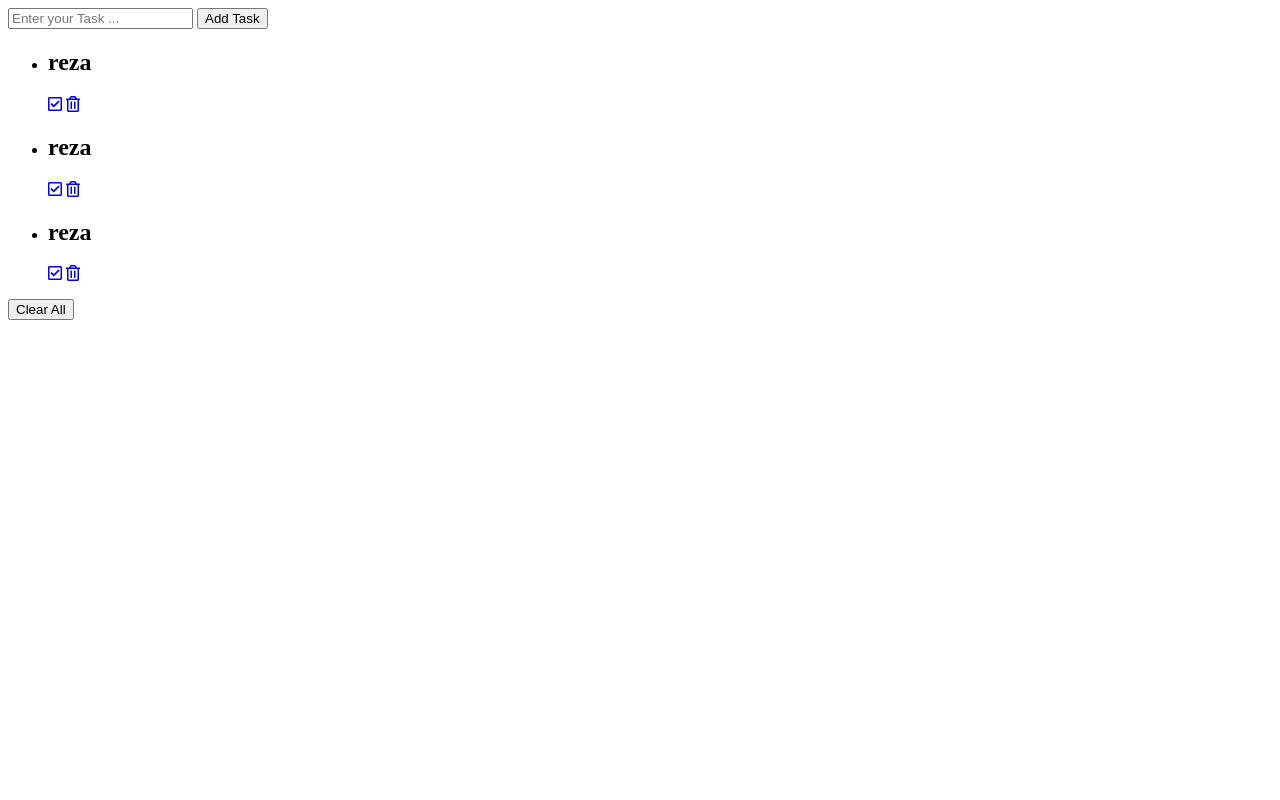
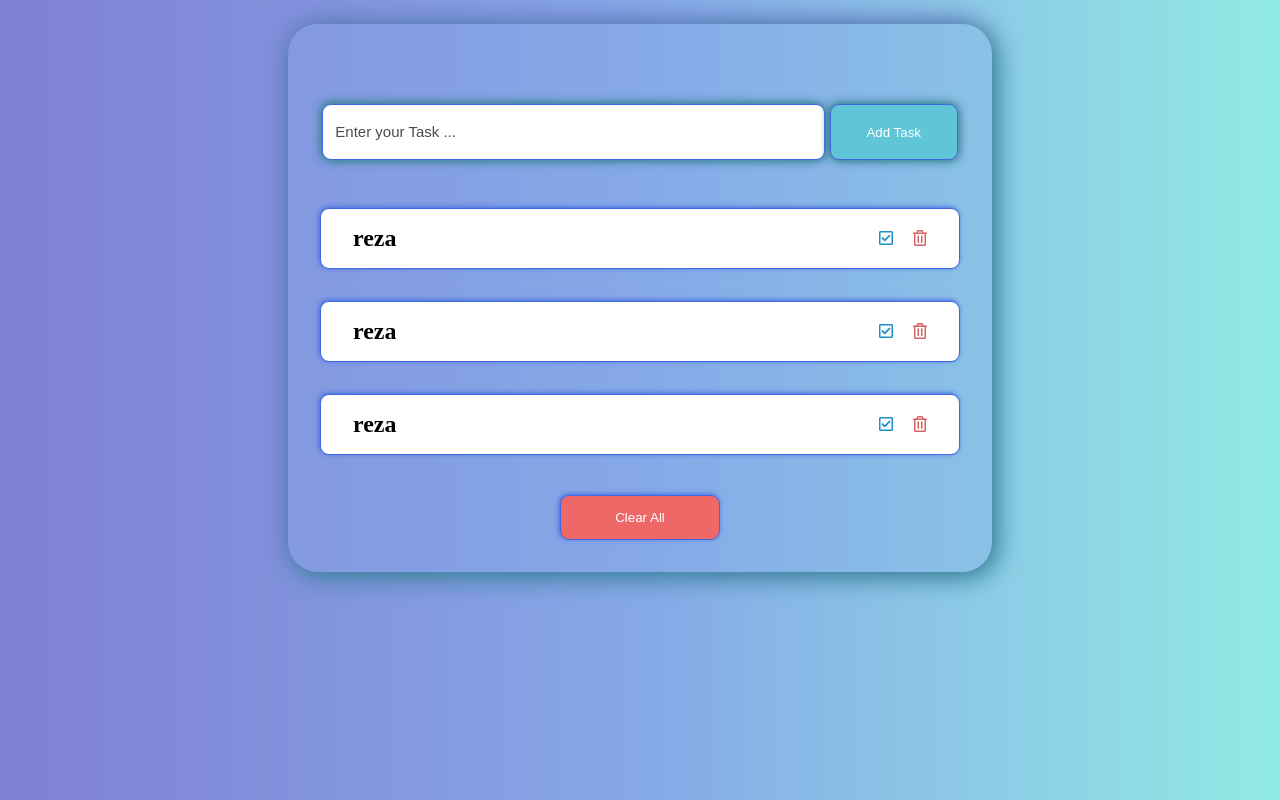
Before and after one commit to RezaAkrami/todoApp, a plain HTML site: page index.html in a window 1280 px wide. Drawn offline with Linux system fonts and the light colour scheme.

Commit message:
add css syles

```diff
--- a/assets/css/style.scss
+++ b/assets/css/style.scss
@@ -0,0 +1,125 @@
+/*Reset css*/
+*{
+    padding: 0;
+    margin: 0;
+    box-sizing: border-box;
+    outline: none;
+}
+body{
+    background: linear-gradient(to right, #7f7fd5, #86a8e7, #91eae4);
+}
+.container{
+    width: 55%;
+    margin: 1.5rem auto;
+    text-align: center;
+    padding: 2rem;
+    background-color: rgba(134,168,231,.3);
+    border-radius: 30px;
+    box-shadow: 5px 5px 25px #2f8392, -5px -5px 25px #7b7fd4;
+    #todo-form{
+        width: 100%;
+        margin: 3rem auto;
+        display: flex;
+        align-items: center;
+        justify-content: center;
+        flex-wrap: wrap;
+        #todo-form__input{
+            width: 78.5%;
+            border-radius: 9px;
+            border: 1px solid royalblue;
+            box-shadow: -1px -1px 10px rgb(55, 127, 145) , 1px 1px 10px rgb(63, 140, 160);
+            height:3.5rem;
+            margin-right: 5px;
+            &::placeholder{
+                color: rgb(78, 74, 74);
+                padding-left: 12px;
+                font-size: 15px;
+            }
+            &:focus{
+                outline: none;
+                box-shadow: -1px -1px 10px rgb(55, 127, 145) , 1px 1px 10px rgb(63, 140, 160);
+                border: 1.5px solid royalblue;
+            }
+        }
+
+        #todo-form__subit-btn{
+            width: 20%;
+            border-radius: 9px;
+            border: 1px solid royalblue;
+            box-shadow: -1px -1px 10px rgb(55, 127, 145) , 1px 1px 10px rgb(63, 140, 160);
+            background-color: #5fc6d8;
+            color: white;
+            height: 3.5rem;
+            cursor: pointer;
+            &:hover{
+                box-shadow: -1px -1px 5px royalblue;
+                border: 1.5px solid royalblue;
+                font-size: 15px;
+            }
+        }
+    }
+
+    #todo-list{
+        width: 100%;
+        list-style: none;
+        .todo-list__item{
+            width: 100%;
+            display: flex;
+            align-items: center;
+            justify-content: space-between;
+            padding: 1rem 2rem;
+            margin-top: 2rem;
+            border: 1px solid royalblue;
+            border-radius: 9px; background-color: aqua;
+            background-color: white;
+            box-shadow: -1px -1px 5px royalblue;
+            h2{
+
+            }
+
+            .icons{
+
+                .check__icon{
+                    margin-right: 1rem;
+                    color: rgb(28, 143, 197);
+                    &:hover{
+                        color : green;
+                        font-size: 22px;
+                    }
+                }
+
+                .delete__icon{
+                    color: rgba(190, 15, 15, 0.644);
+                    &:hover{
+                        color : rgb(233, 12, 12);
+                        font-size: 22px;
+                        padding: 0;
+                    }
+                }
+            }
+        }
+    }
+
+    #clear-all-tasks{
+        margin-top: 2.5rem;
+        width: 25%;
+        border-radius: 9px;
+        border: 1px solid royalblue;
+        box-shadow: -1px -1px 5px royalblue;
+        background-color: rgb(238, 104, 104);
+        color: white;
+        height: 2.8rem;
+        cursor: pointer;
+        &:hover{
+            border: 1.5px solid royalblue;
+            box-shadow: -1px -1px 5px royalblue;
+            font-size: 15px;
+        }
+    }
+}
+
+@media screen and (max-width: 555px) and (min-width: 320px){
+    .container{
+        width: 85%;
+    }
+  }
```
Also changed, not shown: assets/css/style.css, 1 other file.
